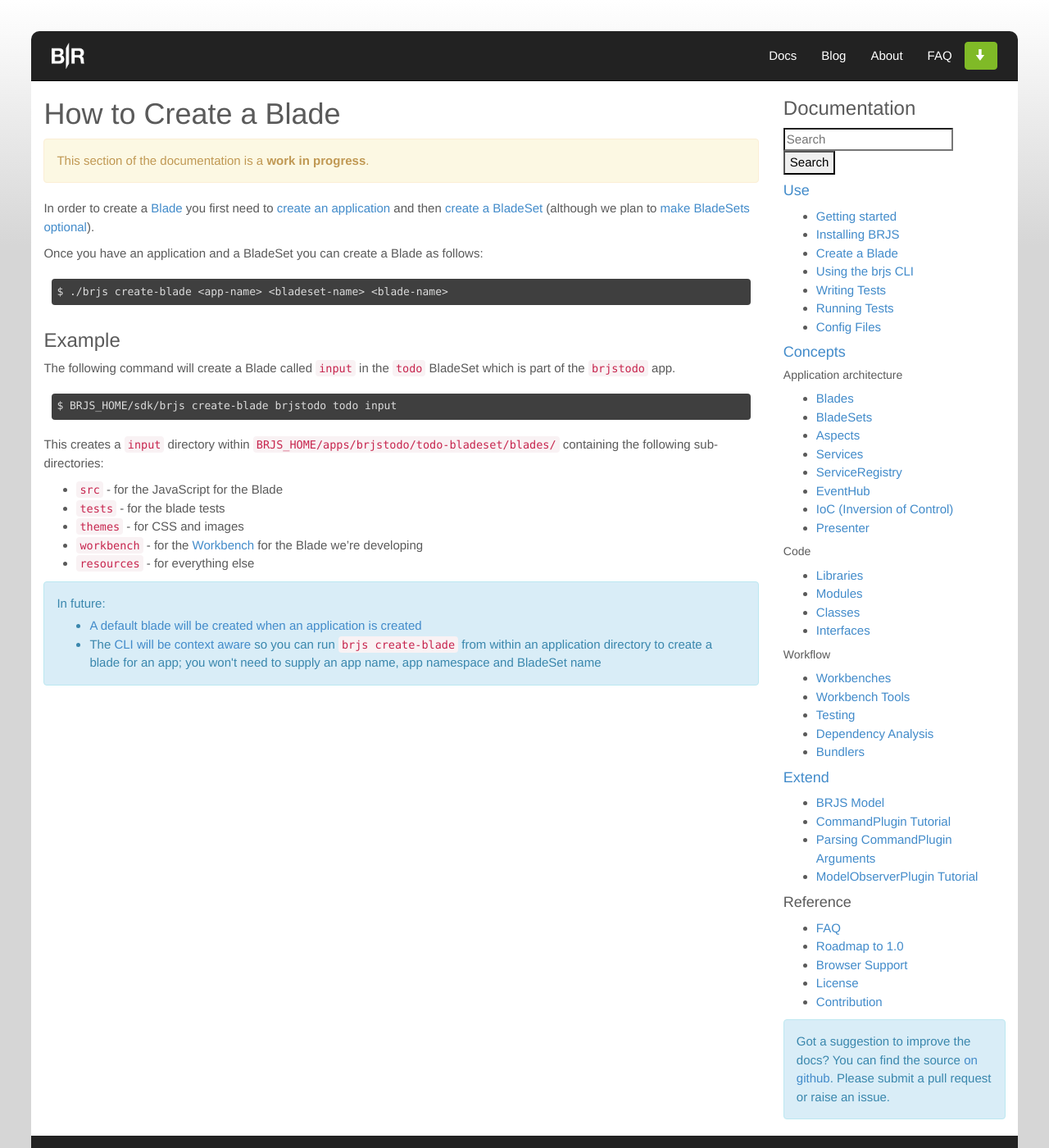
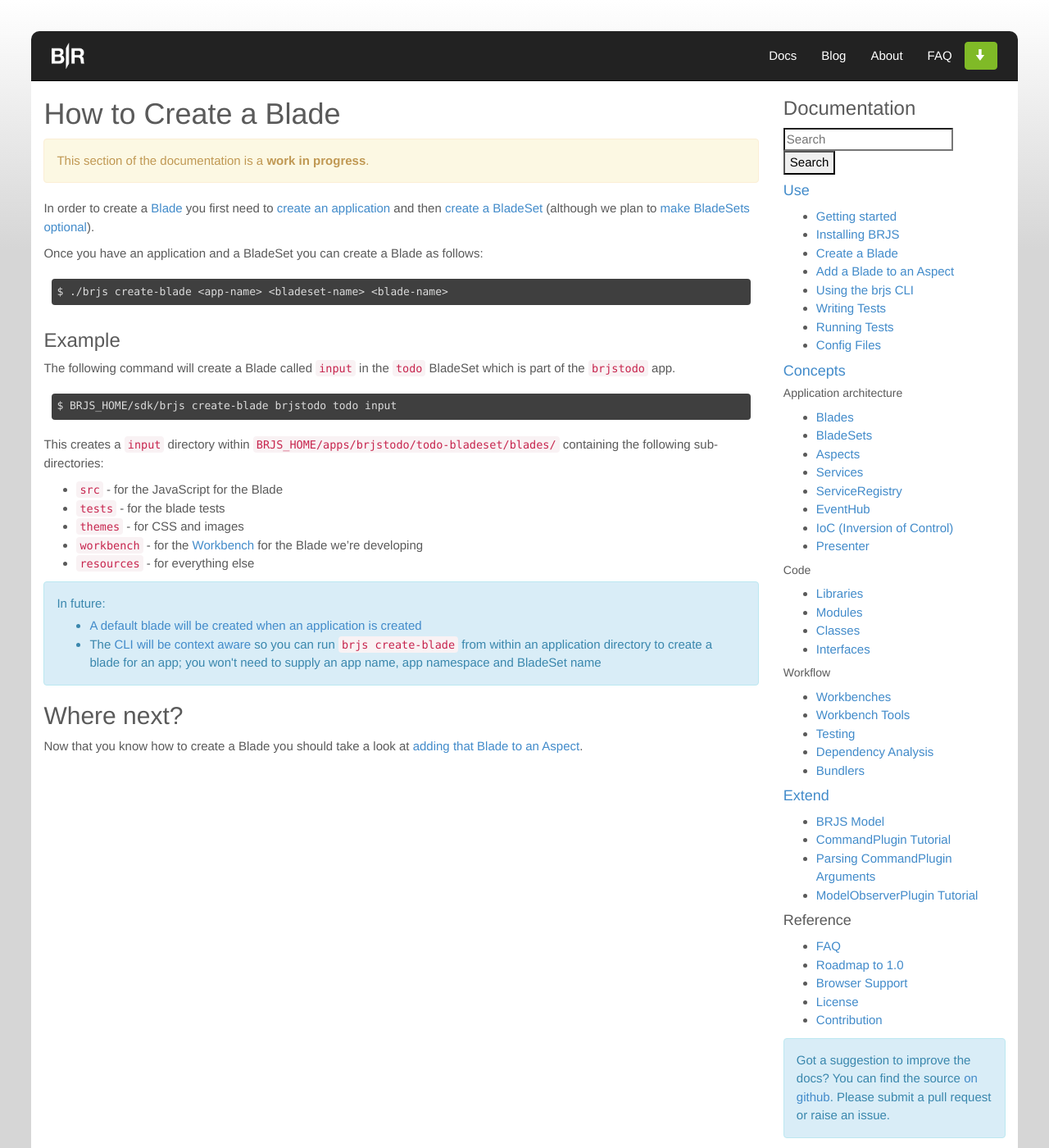
Before and after one commit to BladeRunnerJS/brjs-site, a Jekyll site: the page built from docs/use/create_blade.md, in a window 1280 px wide and 1400 px high. Shown: the whole window at 82% size. Built offline with Jekyll 4.4.1, drawn with Linux system fonts in a browser that asks for light colours; nearby versions of some CDN libraries; Markdown is read by kramdown in place of the engine named in the settings.

Commit message:
Add a Blade to an Aspect doc

```diff
--- a/_includes/docs/use/toc.html
+++ b/_includes/docs/use/toc.html
@@ -2,6 +2,7 @@
   <li><a href="/docs/use/getting_started/">Getting started</a></li>
   <li><a href="/docs/use/install/">Installing BRJS</a></li>
   <li><a href="/docs/use/create_blade/">Create a Blade</a></li>
+  <li><a href="/docs/use/add_blade_to_aspect/">Add a Blade to an Aspect</a></li>
   <li><a href="/docs/use/commandline/">Using the brjs CLI</a></li>
   <li><a href="/docs/use/writing_tests/">Writing Tests</a></li>
   <li><a href="/docs/use/running_tests/">Running Tests</a></li>
--- a/docs/use/create_blade.md
+++ b/docs/use/create_blade.md
@@ -17,3 +17,8 @@
 The following command will create a Blade called `input` in the `todo` BladeSet which is part of the `brjstodo` app.
 
 {% include docs/use/create_blade_example.md %}
+
+## Where next?
+
+Now that you know how to create a Blade you should take a look at [adding that
+Blade to an Aspect](/docs/use/add_blade_to_aspect/).
```
Also changed, not shown: docs/use/add_blade_to_aspect.md (added, +50 -0 lines).
